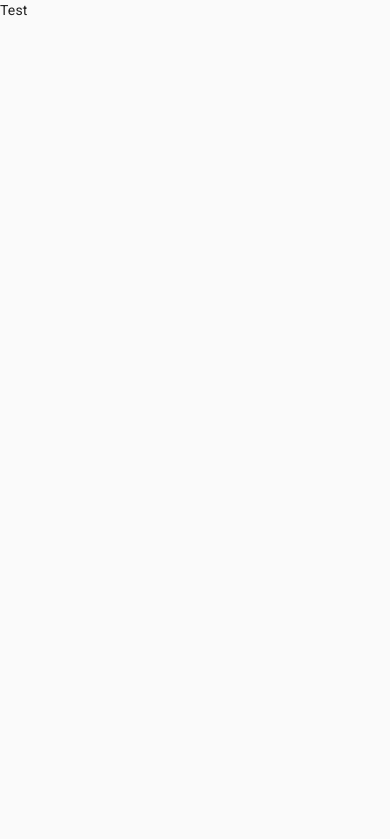
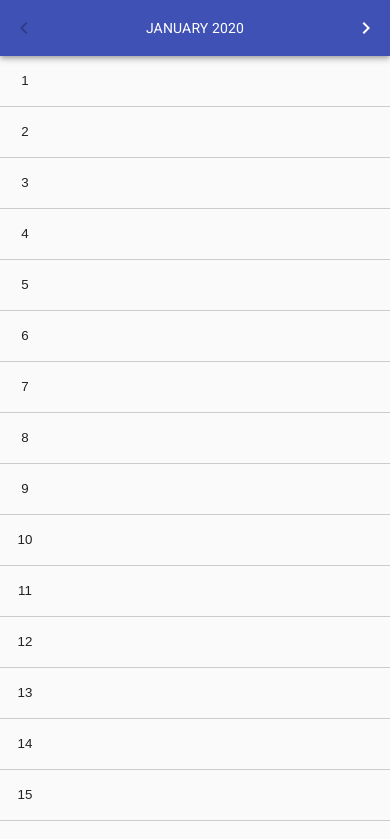
Before and after one commit to Psgins/react-simple-calendar, a React (Create React App) app: page / in a window 390 px wide. Shown: the top 839 px of the page. Built offline with nearby package versions, Linux system fonts and the light colour scheme.

Commit message:
mobile version

```diff
--- a/package.json
+++ b/package.json
@@ -12,6 +12,7 @@
     "@types/node": "^12.0.0",
     "@types/react": "^16.9.0",
     "@types/react-dom": "^16.9.0",
+    "clsx": "^1.0.4",
     "date-fns": "^2.9.0",
     "react": "^16.12.0",
     "react-dom": "^16.12.0",
--- a/src/App.tsx
+++ b/src/App.tsx
@@ -1,7 +1,12 @@
-import React from 'react';
+import React, { FC } from 'react';
+import CalContianer from './components/CalContainer';
 
-const App: React.FC = () => {
-  return <div className="App">Test</div>;
+const App: FC = () => {
+  return (
+    <div className="App">
+      <CalContianer />
+    </div>
+  );
 };
 
 export default App;
--- /dev/null
+++ b/src/components/CalContainer.tsx
@@ -0,0 +1,53 @@
+import React, { FC, useState } from 'react';
+import CalHeaderContainer from './CalHeaderContainer';
+import CalDaysContainer from './CalDaysContainer';
+import { makeStyles } from '@material-ui/core/styles';
+import { getMonth } from 'date-fns';
+import { DateDescription } from '../types/DateDescription';
+
+const useStyles = makeStyles(theme => ({
+  root: {},
+  footer: {
+    display: 'block',
+    [theme.breakpoints.up(600)]: {
+      display: 'none',
+    },
+  },
+}));
+
+const CalContianer: FC = () => {
+  const classes = useStyles();
+  const today = new Date();
+  const [currentMonth, setCurrentMonth] = useState(getMonth(today));
+  const [descriptions, setDescriptions] = useState<Record<number, string>>({});
+
+  const handleMonthChange = (nextMonth: number) => {
+    setCurrentMonth(currentMonth + nextMonth);
+  };
+
+  const handleDescriptionChange = (change: DateDescription) => {
+    let nextDescriptions = { ...descriptions };
+    if (change.description) {
+      nextDescriptions[change.date.getTime()] = change.description;
+    } else {
+      delete nextDescriptions[change.date.getTime()];
+    }
+    setDescriptions(nextDescriptions);
+  };
+
+  return (
+    <div className={classes.root}>
+      <CalHeaderContainer currentMonth={currentMonth} onMonthChange={handleMonthChange} />
+      <CalDaysContainer
+        currentMonth={currentMonth}
+        descriptions={descriptions}
+        onDescriptionChange={handleDescriptionChange}
+      />
+      <div className={classes.footer}>
+        <CalHeaderContainer currentMonth={currentMonth} onMonthChange={handleMonthChange} />
+      </div>
+    </div>
+  );
+};
+
+export default CalContianer;
--- /dev/null
+++ b/src/components/CalDay.tsx
@@ -0,0 +1,74 @@
+import React, { FC, useState } from 'react';
+import { format } from 'date-fns';
+import ButtonBase from '@material-ui/core/ButtonBase';
+import { makeStyles } from '@material-ui/core/styles';
+import clsx from 'clsx';
+import CalDayDescription from './CalDayDescription';
+import { DateDescription } from '../types/DateDescription';
+import CalDialog from './CalDialog';
+
+interface CalDayProps {
+  description?: string;
+  outer?: boolean;
+  value: DateDescription['date'];
+  onDescriptionChange: (description: string) => void;
+}
+
+const useStyles = makeStyles(theme => ({
+  root: {
+    borderBottom: '1px solid #ccc',
+    justifyContent: 'flex-start',
+    '&:hover': {
+      backgroundColor: 'rgba(0,0,0,0.08)',
+    },
+  },
+  outer: {
+    display: 'none',
+    [theme.breakpoints.up(600)]: {
+      display: 'flex',
+    },
+  },
+  displayDay: {
+    display: 'inline-block',
+    lineHeight: '50px',
+    width: 50,
+    height: 50,
+    textAlign: 'center',
+  },
+}));
+
+const CalDay: FC<CalDayProps> = ({ value, description, outer, onDescriptionChange }) => {
+  const classes = useStyles();
+  const [shouldOpenDialog, setOpenDialog] = useState(false);
+
+  const handleOnClick = () => {
+    setOpenDialog(true);
+  };
+
+  const handleDialogOnSave = (description: string) => {
+    onDescriptionChange(description);
+    setOpenDialog(false);
+  };
+
+  const handleDialogOnCancel = () => {
+    setOpenDialog(false);
+  };
+
+  return (
+    <>
+      <ButtonBase className={clsx(classes.root, { [classes.outer]: outer })} onClick={handleOnClick}>
+        <div className={classes.displayDay}>{format(value, 'd')}</div>
+        {description && <CalDayDescription value={description} />}
+      </ButtonBase>
+      <CalDialog
+        open={shouldOpenDialog}
+        date={value}
+        description={description}
+        onSave={handleDialogOnSave}
+        onCancel={handleDialogOnCancel}
+      />
+    </>
+  );
+};
+
+export default CalDay;
--- /dev/null
+++ b/src/components/CalDayDescription.tsx
@@ -0,0 +1,20 @@
+import React, { FC } from 'react';
+import { makeStyles } from '@material-ui/core/styles';
+
+interface CalDayDescriptionProps {
+  value: string;
+}
+
+const useStyles = makeStyles(theme => ({
+  root: {
+    display: 'inline-block',
+    lineHeight: '50px',
+  },
+}));
+
+const CalDayDescription: FC<CalDayDescriptionProps> = ({ value }) => {
+  const classes = useStyles();
+  return <div className={classes.root}>{value}</div>;
+};
+
+export default CalDayDescription;
--- /dev/null
+++ b/src/components/CalDaysContainer.tsx
@@ -0,0 +1,63 @@
+import React, { FC, useMemo } from 'react';
+import { addDays, getDay, getDaysInMonth } from 'date-fns';
+import { makeStyles } from '@material-ui/core/styles';
+import { DateDescription } from '../types/DateDescription';
+import CalDay from './CalDay';
+
+interface CalDaysContainerProps {
+  currentMonth: number;
+  descriptions: Record<number, string>;
+  onDescriptionChange: (change: DateDescription) => void;
+}
+
+const useStyles = makeStyles(theme => ({
+  root: {
+    display: 'flex',
+    flexDirection: 'column',
+  },
+}));
+
+const CalDaysContainer: FC<CalDaysContainerProps> = ({ currentMonth, descriptions, onDescriptionChange }) => {
+  const classes = useStyles();
+
+  const days = useMemo(() => {
+    const startDate = new Date(2020, currentMonth, 1);
+    // 0 is sunday, 6 is saturday
+    let weekday = getDay(startDate);
+    // shift to start at monday
+    weekday = weekday === 0 ? 6 : weekday - 1;
+    const dayInLastMonth = [...Array(weekday)]
+      .map((value, index) => -index - 1)
+      .reverse()
+      .map(minus => ({
+        outer: true,
+        date: addDays(startDate, minus),
+      }));
+    const daysInMonth = getDaysInMonth(startDate);
+    const daysInThisMonth = [...Array(daysInMonth)].map((value, index) => ({
+      outer: false,
+      date: new Date(2020, currentMonth, index + 1),
+    }));
+    return [...dayInLastMonth, ...daysInThisMonth];
+  }, [currentMonth]);
+
+  const handleDescriptionChange = (descriptionDate: Date) => (description: string) => {
+    onDescriptionChange({ date: descriptionDate, description });
+  };
+
+  return (
+    <div className={classes.root}>
+      {days.map(({ outer, date }, index) => (
+        <CalDay
+          key={index}
+          value={date}
+          description={descriptions[date.getTime()]}
+          outer={outer}
+          onDescriptionChange={handleDescriptionChange(date)}
+        />
+      ))}
+    </div>
+  );
+};
+
+export default CalDaysContainer;
--- /dev/null
+++ b/src/components/CalDialog.tsx
@@ -0,0 +1,45 @@
+import React, { FC, useState } from 'react';
+import { format } from 'date-fns';
+import Dialog from '@material-ui/core/Dialog';
+import { DialogTitle, DialogContent, TextField, DialogActions, Button } from '@material-ui/core';
+import { DateDescription } from '../types/DateDescription';
+
+interface CalDialogProps extends DateDescription {
+  open: boolean;
+  onSave: (description: string) => void;
+  onCancel: () => void;
+}
+
+const CalDialog: FC<CalDialogProps> = ({ open, date, description, onSave, onCancel }) => {
+  const [inputDescription, setInputDescription] = useState(description || '');
+
+  const handleOnCancel = () => {
+    onCancel();
+  };
+
+  const handleOnSave = () => {
+    onSave(inputDescription);
+  };
+
+  return (
+    <Dialog fullWidth open={open} maxWidth="sm">
+      <DialogTitle>{format(date, 'dd MMMM yyyy')}</DialogTitle>
+      <DialogContent>
+        <TextField
+          fullWidth
+          label="Description"
+          value={inputDescription}
+          onChange={e => setInputDescription(e.target.value.substr(0, 40))}
+        />
+      </DialogContent>
+      <DialogActions>
+        <Button onClick={handleOnCancel}>Cancel</Button>
+        <Button color="primary" variant="contained" onClick={handleOnSave}>
+          Save
+        </Button>
+      </DialogActions>
+    </Dialog>
+  );
+};
+
+export default CalDialog;
--- /dev/null
+++ b/src/components/CalHeaderArrow.tsx
@@ -0,0 +1,28 @@
+import React, { FC } from 'react';
+import IconButton from '@material-ui/core/IconButton';
+import ChevronLeftIcon from '@material-ui/icons/ChevronLeft';
+import ChevronRightIcon from '@material-ui/icons/ChevronRight';
+import { makeStyles } from '@material-ui/core/styles';
+
+interface CalHeaderArrowProps {
+  disabled?: boolean;
+  right?: boolean;
+  onClick: () => void;
+}
+
+const useStyles = makeStyles(theme => ({
+  root: {
+    color: theme.palette.common.white,
+  },
+}));
+
+const CalHeaderArrow: FC<CalHeaderArrowProps> = ({ disabled, right, onClick }) => {
+  const classes = useStyles();
+  return (
+    <IconButton disabled={disabled} className={classes.root} onClick={onClick}>
+      {!right ? <ChevronLeftIcon /> : <ChevronRightIcon />}
+    </IconButton>
+  );
+};
+
+export default CalHeaderArrow;
--- /dev/null
+++ b/src/components/CalHeaderContainer.tsx
@@ -0,0 +1,41 @@
+import React, { FC } from 'react';
+import { format } from 'date-fns';
+import AppBar from '@material-ui/core/AppBar';
+import Toolbar from '@material-ui/core/Toolbar';
+import { makeStyles } from '@material-ui/core/styles';
+import CalHeaderArrow from './CalHeaderArrow';
+
+interface CalHeaderContianerProps {
+  currentMonth: number;
+  onMonthChange: (nextMonth: number) => void;
+}
+
+const useStyles = makeStyles(theme => ({
+  month: {
+    flexGrow: 1,
+    textAlign: 'center',
+    textTransform: 'uppercase',
+  },
+}));
+
+const CalHeaderContianer: FC<CalHeaderContianerProps> = ({ currentMonth, onMonthChange }) => {
+  const classes = useStyles();
+  const startDateOfMonth = new Date(2020, currentMonth, 1);
+  const handleArrowLeftClick = () => {
+    onMonthChange(-1);
+  };
+  const handleArrowRightClick = () => {
+    onMonthChange(1);
+  };
+  return (
+    <AppBar position="static">
+      <Toolbar disableGutters>
+        <CalHeaderArrow disabled={currentMonth <= 0} onClick={handleArrowLeftClick} />
+        <div className={classes.month}>{format(startDateOfMonth, 'MMMM yyyy')}</div>
+        <CalHeaderArrow right disabled={currentMonth >= 11} onClick={handleArrowRightClick} />
+      </Toolbar>
+    </AppBar>
+  );
+};
+
+export default CalHeaderContianer;
--- /dev/null
+++ b/src/types/DateDescription.ts
@@ -0,0 +1,4 @@
+export interface DateDescription {
+  date: Date;
+  description?: string;
+}
```
Also changed, not shown: 1 other file (tests, documents, lock files or other folders).
